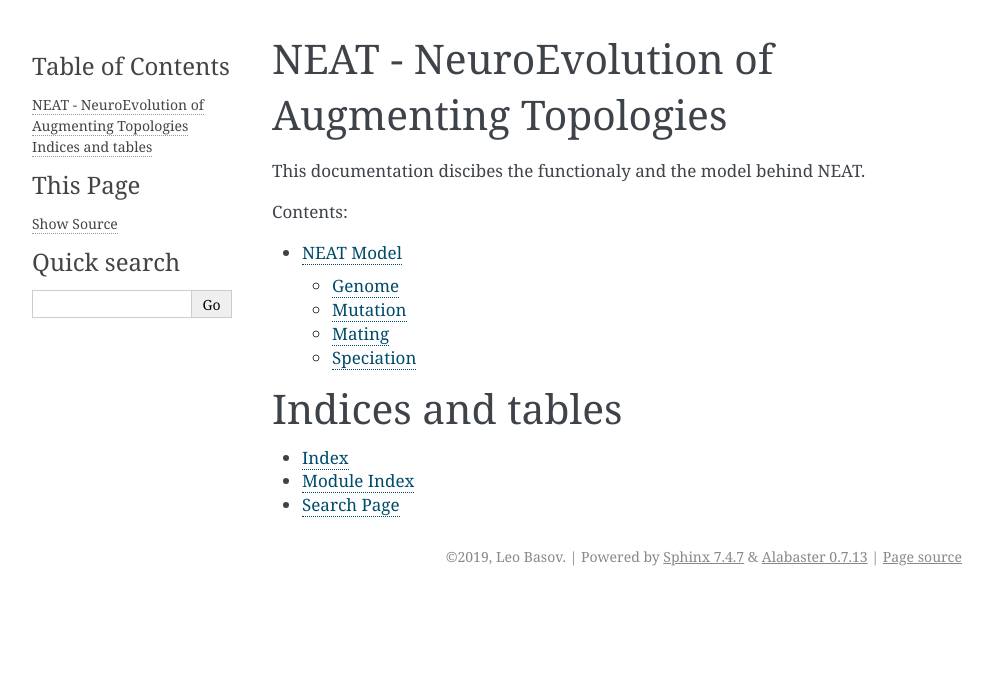
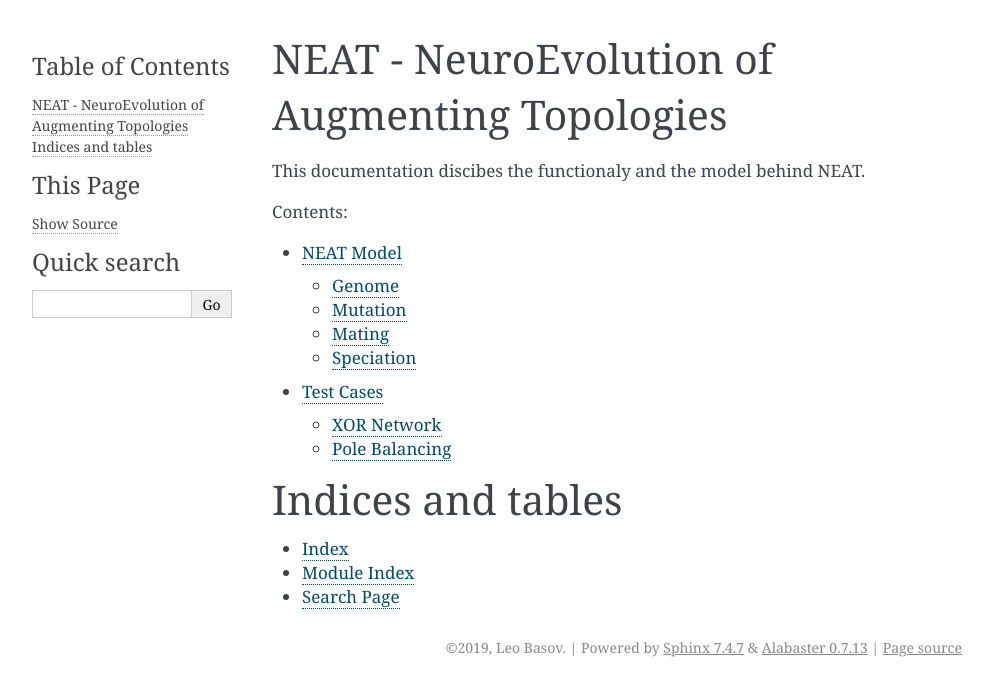
Before and after one commit to LeoBasov/neat-python, a Sphinx documentation site: the page built from doc/source/index.rst, in a window 1280 px wide. Shown: the top 696 px of the page, without its empty margins (148-1141 px from the left). Built offline with Sphinx 7.4.7, drawn with Linux system fonts in a browser that asks for light colours.

Commit message:
Added doc files.

```diff
--- /dev/null
+++ b/doc/source/files/test_cases.rst
@@ -0,0 +1,11 @@
+Test Cases
+==========
+Text
+
+XOR Network
+-----------
+Text
+
+Pole Balancing
+--------------
+Text
--- a/doc/source/index.rst
+++ b/doc/source/index.rst
@@ -12,6 +12,7 @@ This documentation discibes the functionaly and the model behind NEAT.
    :caption: Contents:
 
    files/model
+   files/test_cases
 
 Indices and tables
 ==================
```
